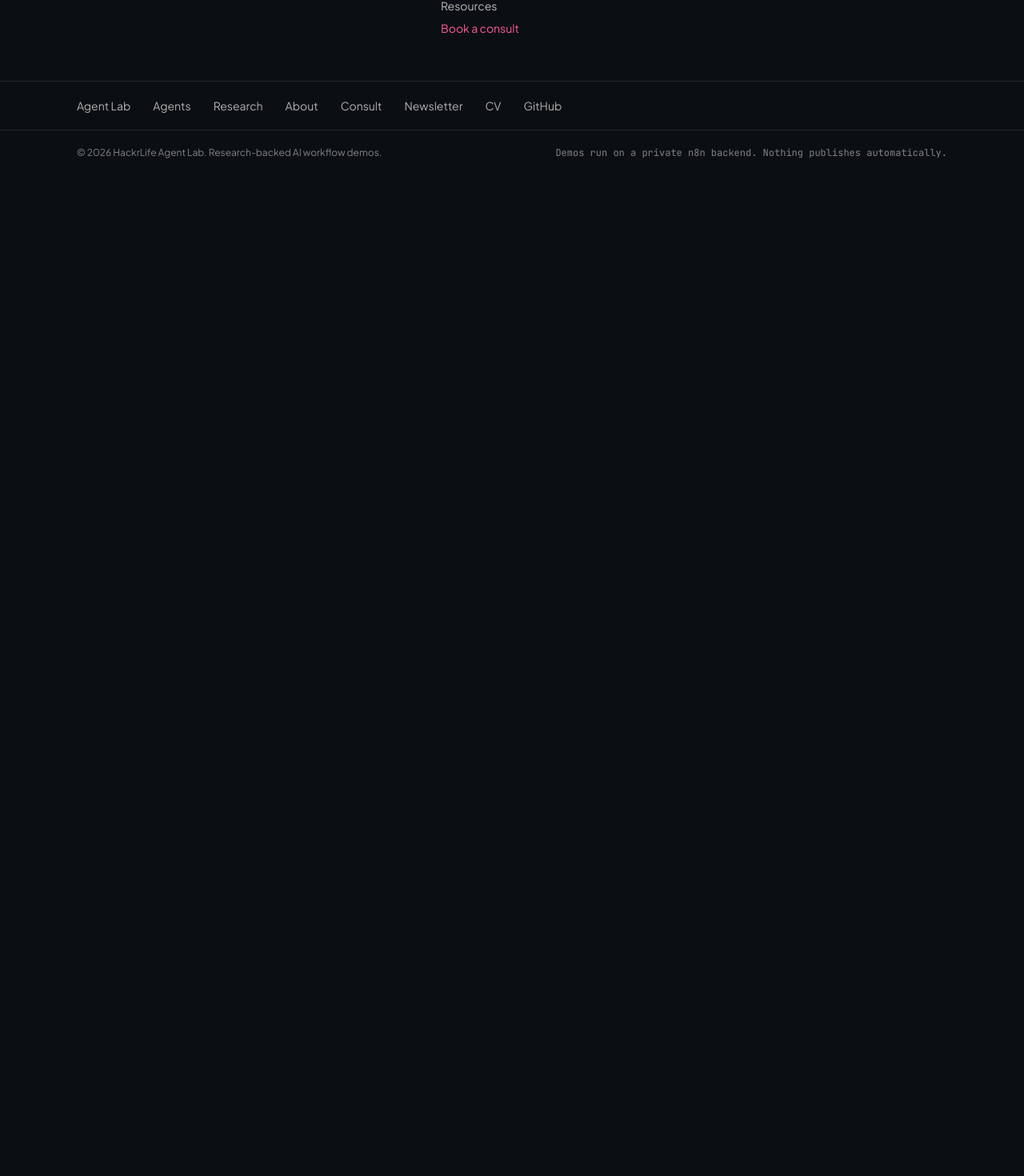
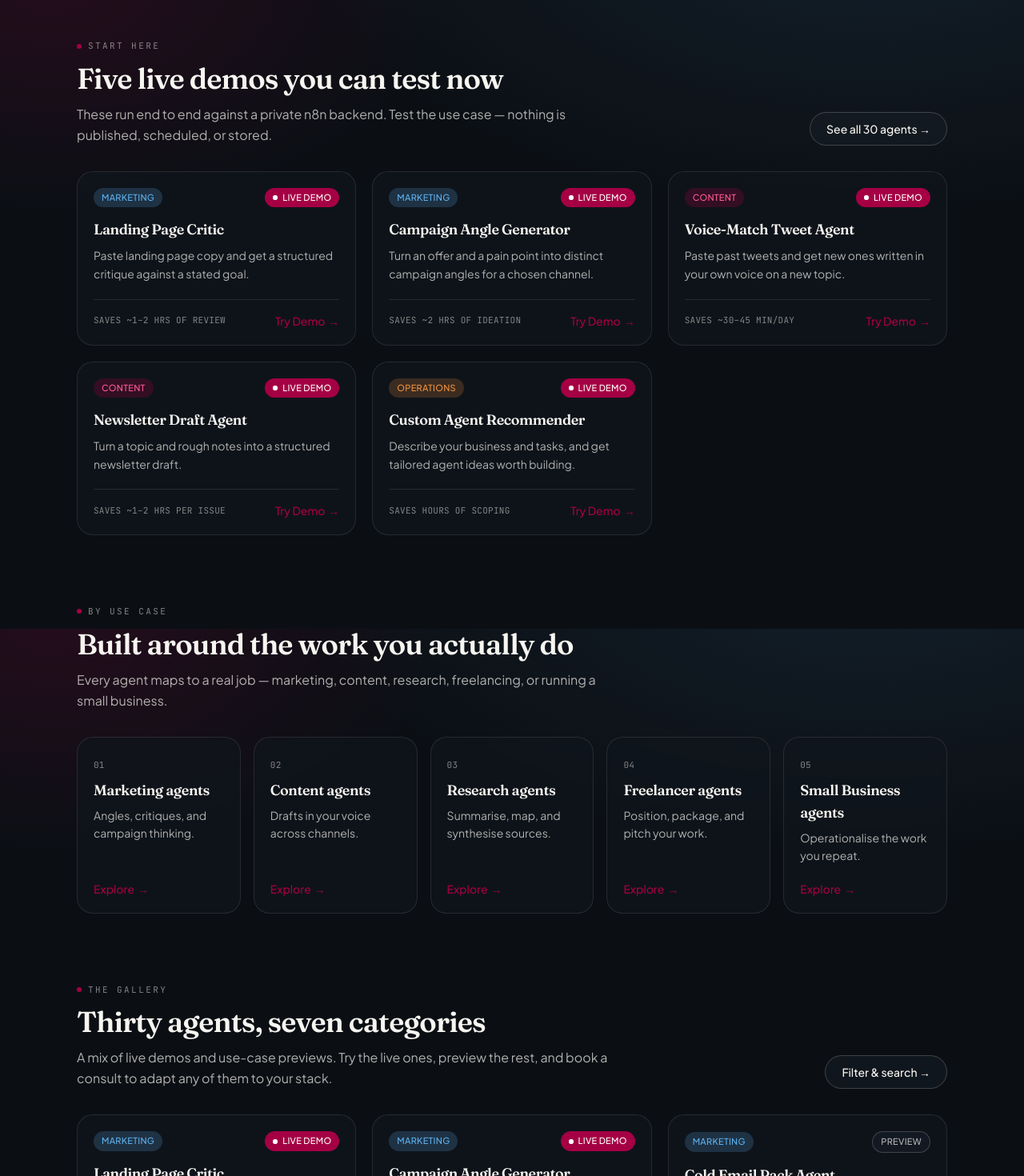
Before and after one commit to HackrLife/hackrlife-agent-lab, a Next.js app: page / in a window 1280 px wide. Before the commit this address had no page. Shown: the part 814-2284 px from the top of the page at 80% size. Before the commit the page ends 1033 px from the top, so only its background shows below. Built offline with nearby package versions, Linux system fonts and the light colour scheme.

Commit message:
Create page.tsx

```diff
--- /dev/null
+++ b/src/app/page.tsx
@@ -0,0 +1,96 @@
+import Link from "next/link";
+import { agents, featuredCategories, liveAgents } from "@/lib/agents";
+import { Hero } from "@/components/Hero";
+import { ResearchNote } from "@/components/ResearchNote";
+import { SectionHeading } from "@/components/Section";
+import { AgentGrid } from "@/components/AgentGrid";
+import { CTASection } from "@/components/CTASection";
+import { AgentCard } from "@/components/AgentCard";
+
+export default function HomePage() {
+  return (
+    <>
+      <Hero />
+
+      {/* Research note */}
+      <section className="container-lab -mt-4">
+        <ResearchNote>
+          This lab supports my PhD research into how small businesses, creators, freelancers, and
+          marketers use AI agents: where they help, where they fail, and what workflows are worth
+          building.
+        </ResearchNote>
+      </section>
+
+      {/* Featured live demos */}
+      <section className="container-lab mt-20">
+        <div className="flex flex-wrap items-end justify-between gap-4">
+          <SectionHeading
+            eyebrow="Start here"
+            title="Five live demos you can test now"
+            intro="These run end to end against a private n8n backend. Test the use case — nothing is published, scheduled, or stored."
+          />
+          <Link href="/agents" className="btn-ghost">
+            See all 30 agents →
+          </Link>
+        </div>
+        <div className="mt-8 grid grid-cols-1 gap-5 sm:grid-cols-2 lg:grid-cols-3">
+          {liveAgents.map((agent) => (
+            <AgentCard key={agent.slug} agent={agent} />
+          ))}
+        </div>
+      </section>
+
+      {/* Featured category band */}
+      <section className="container-lab mt-20">
+        <SectionHeading
+          eyebrow="By use case"
+          title="Built around the work you actually do"
+          intro="Every agent maps to a real job — marketing, content, research, freelancing, or running a small business."
+        />
+        <div className="mt-8 grid gap-4 sm:grid-cols-2 lg:grid-cols-5">
+          {featuredCategories.map((f, i) => (
+            <Link
+              key={f.category}
+              href={`/agents?category=${encodeURIComponent(f.category)}`}
+              className="card card-hover animate-fade-up group flex flex-col justify-between p-5"
+              style={{ animationDelay: `${i * 50}ms` }}
+            >
+              <div>
+                <span className="font-mono text-[11px] uppercase tracking-wide text-ink-500 dark:text-paper/50">
+                  {String(i + 1).padStart(2, "0")}
+                </span>
+                <h3 className="mt-2 font-display text-lg font-semibold text-ink-900 dark:text-paper">
+                  {f.category} agents
+                </h3>
+                <p className="mt-1.5 text-sm leading-relaxed text-ink-600 dark:text-paper/70">{f.blurb}</p>
+              </div>
+              <span className="mt-5 inline-flex items-center gap-1 text-sm font-medium text-signal">
+                Explore
+                <span className="transition-transform group-hover:translate-x-0.5">→</span>
+              </span>
+            </Link>
+          ))}
+        </div>
+      </section>
+
+      {/* Full 30-agent gallery */}
+      <section className="container-lab mt-20">
+        <div className="flex flex-wrap items-end justify-between gap-4">
+          <SectionHeading
+            eyebrow="The gallery"
+            title="Thirty agents, seven categories"
+            intro="A mix of live demos and use-case previews. Try the live ones, preview the rest, and book a consult to adapt any of them to your stack."
+          />
+          <Link href="/agents" className="btn-ghost">
+            Filter & search →
+          </Link>
+        </div>
+        <div className="mt-8">
+          <AgentGrid agents={agents} />
+        </div>
+      </section>
+
+      <CTASection />
+    </>
+  );
+}
```
